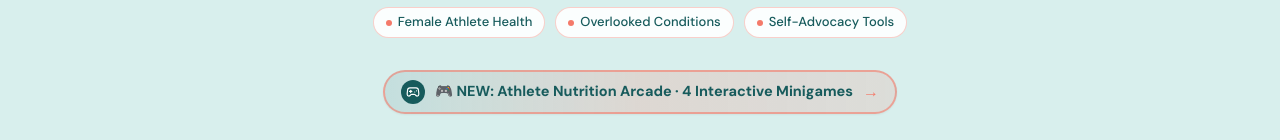
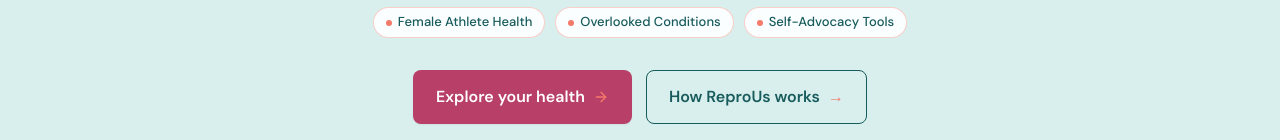
Before and after one commit to sjmaverick26/reprous-webapp, a Next.js app: page / in a window 1280 px wide. Shown: the part 504-644 px from the top of the page. Built offline with nearby package versions, Linux system fonts and the light colour scheme; no server answers.

Commit message:
refactor(home): remove athlete nutrition arcade hero spotlight banner

```diff
--- a/src/components/pages/HomeView.tsx
+++ b/src/components/pages/HomeView.tsx
@@ -399,20 +399,6 @@
               <span className="w-1.5 h-1.5 rounded-full bg-coral shrink-0" />
               Self-Advocacy Tools
             </span>
-          </div>
-
-          {/* Athlete Nutrition Arcade Spotlight Banner */}
-          <div className="mb-7 flex justify-center">
-            <button
-              onClick={() => onNavigate("hub", "arcade")}
-              className="inline-flex items-center gap-2.5 px-4 py-2 rounded-full bg-gradient-to-r from-deep-teal/10 via-gold/20 to-coral/15 border-2 border-gold/60 text-deep-teal text-[13.5px] md:text-[14.5px] font-bold font-sans shadow-sm hover:shadow-md hover:scale-105 hover:border-gold transition-all cursor-pointer group"
-            >
-              <span className="w-6 h-6 rounded-full bg-deep-teal text-white flex items-center justify-center shrink-0">
-                <Gamepad2 className="w-3.5 h-3.5 group-hover:rotate-12 transition-transform" />
-              </span>
-              <span>🎮 NEW: Athlete Nutrition Arcade · 4 Interactive Minigames</span>
-              <span className="text-coral font-bold text-base group-hover:translate-x-1 transition-transform">→</span>
-            </button>
           </div>
 
           {/* Hero Buttons */}
```
